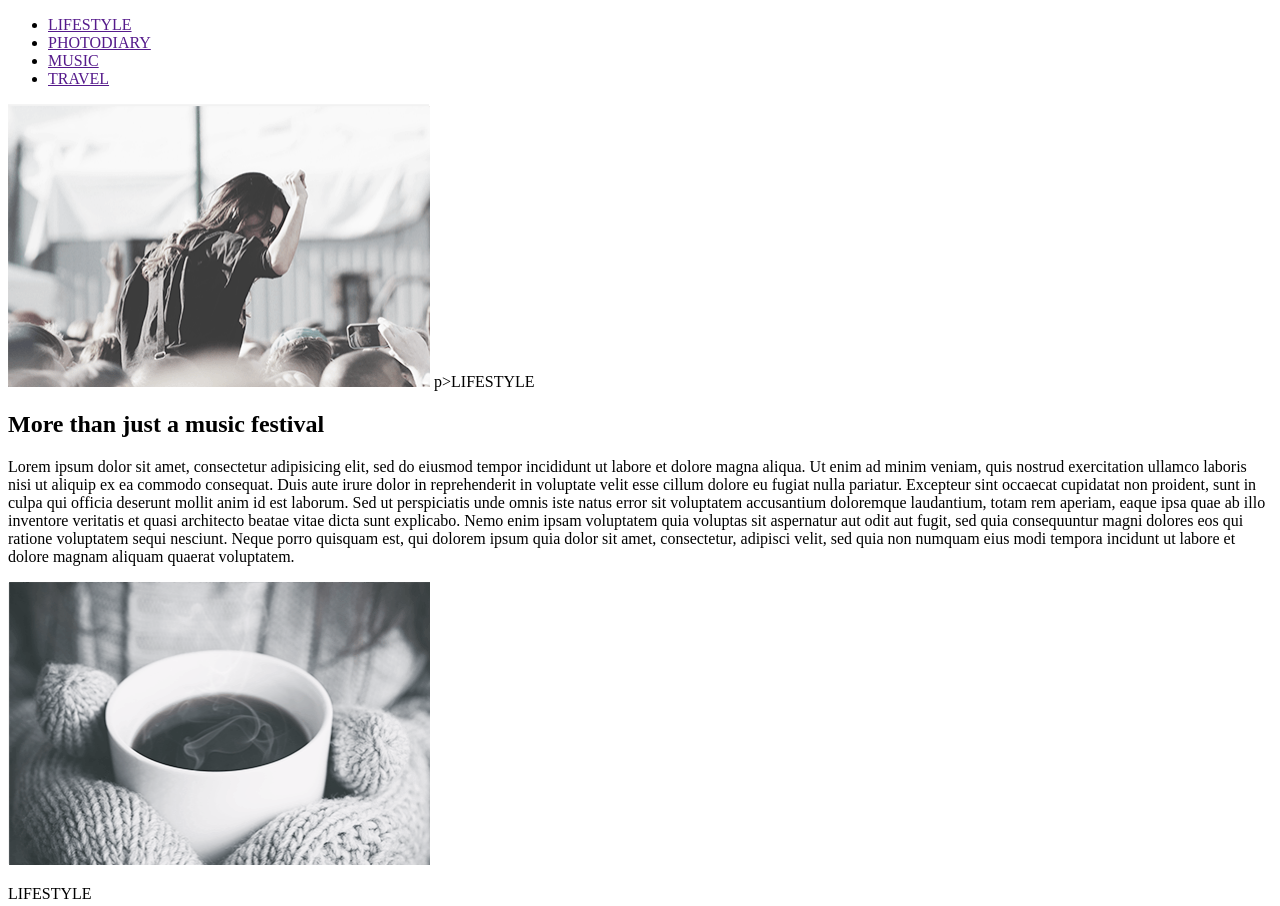
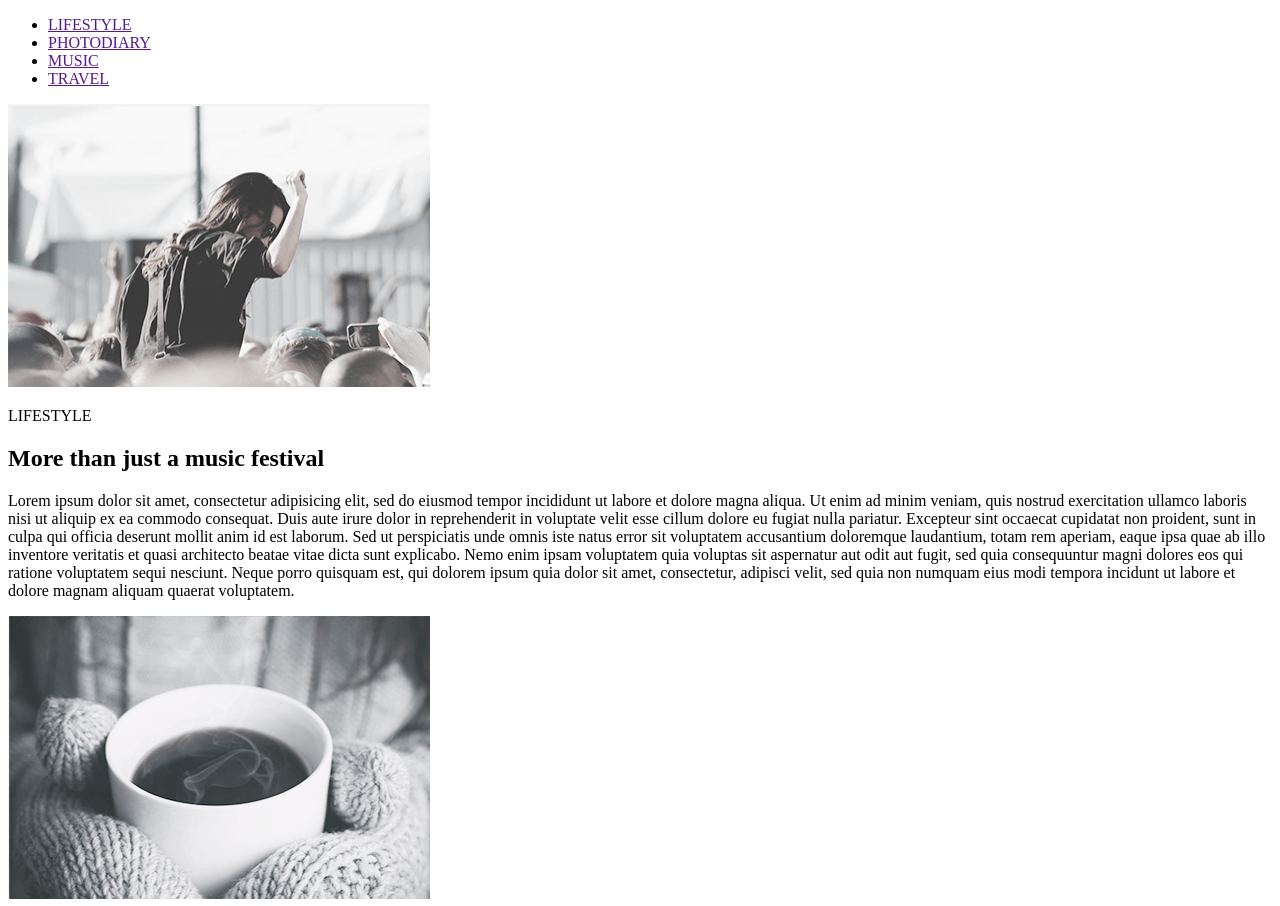
Before and after one commit to STALKER-STRELOK/goiteens-fe-curse, a plain HTML site: page module_01-02/index.html in a window 1280 px wide. Shown: the top 906 px of the page. Drawn offline with Linux system fonts and the light colour scheme.

Commit message:
remake v2 1-2

```diff
--- a/module_01-02/index.html
+++ b/module_01-02/index.html
@@ -22,7 +22,7 @@
      <section>
       <article class="n1">
         <img src="img/image@1X (2).png" width="422" height="283"class="f" >
-        p>LIFESTYLE</p>
+        <p>LIFESTYLE</p>
         <h2>More than just a music festival</h2>
         <p>Lorem ipsum dolor sit amet, consectetur adipisicing elit, sed do eiusmod tempor incididunt ut labore et dolore magna aliqua. Ut enim ad minim veniam, quis nostrud exercitation ullamco laboris nisi ut aliquip ex ea commodo consequat. Duis aute irure dolor in reprehenderit in voluptate velit esse cillum dolore eu fugiat nulla pariatur. Excepteur sint occaecat cupidatat non proident, sunt in culpa qui officia deserunt mollit anim id est laborum. Sed ut perspiciatis unde omnis iste natus error sit voluptatem accusantium doloremque laudantium, totam rem aperiam, eaque ipsa quae ab illo inventore veritatis et quasi architecto beatae vitae dicta sunt explicabo. Nemo enim ipsam voluptatem quia voluptas sit aspernatur aut odit aut fugit, sed quia consequuntur magni dolores eos qui ratione voluptatem sequi nesciunt. Neque porro quisquam est, qui dolorem ipsum quia dolor sit amet, consectetur, adipisci velit, sed quia non numquam eius modi tempora incidunt ut labore et dolore magnam aliquam quaerat voluptatem.</p>
       </article>
```
